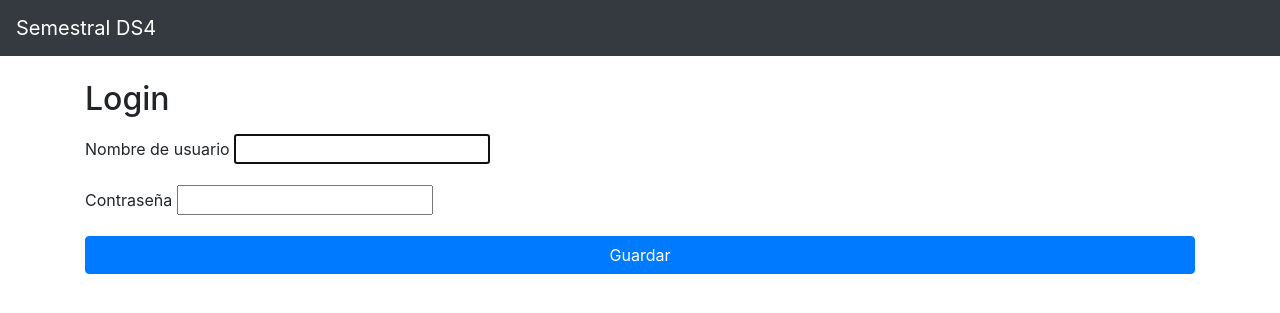
After one commit to ErickAgrazal/django-docker-semestral, a Django app: page /login/ in a window 1280 px wide. The commit adds this page. Shown: the top 313 px of the page. Run offline with Django 3.2, Linux system fonts and the light colour scheme; some libraries are stand-ins or nearby versions.

Commit message:
Añadido login y logout.

```diff
--- a/src/src/settings.py
+++ b/src/src/settings.py
@@ -146,3 +146,7 @@ STATICFILES_DIRS = (
 
 MEDIA_URL = '/media/'
 MEDIA_ROOT = os.path.join(BASE_DIR, 'media')
+
+# Login
+LOGIN_REDIRECT_URL = '/'
+LOGIN_URL = '/login/'
--- a/src/src/urls.py
+++ b/src/src/urls.py
@@ -15,12 +15,16 @@ Including another URLconf
 """
 from django.conf.urls import url
 from django.contrib import admin
+from django.contrib.auth import views as auth_views
+from django.contrib.auth.decorators import login_required
 
 from apps.dashboard.views import DashboardView
 
 
 urlpatterns = [
-    url(r'^$', DashboardView.as_view()),
+    url(r'^$', login_required(DashboardView.as_view()), name='dashboard'),
 
+    url(r'^login/$', auth_views.login, name='login'),
+    url(r'^logout/$', auth_views.logout, {'next_page': '/'}, name='logout'),
     url(r'^admin/', admin.site.urls),
 ]
--- a/src/templates/base.html
+++ b/src/templates/base.html
@@ -19,11 +19,11 @@
   <body>
 
     <nav class="navbar navbar-expand-md navbar-dark bg-dark fixed-top">
-      <a class="navbar-brand" href="#">Navbar</a>
+      <a class="navbar-brand" href="#">Semestral DS4</a>
       <button class="navbar-toggler" type="button" data-toggle="collapse" data-target="#navbarsExampleDefault" aria-controls="navbarsExampleDefault" aria-expanded="false" aria-label="Toggle navigation">
         <span class="navbar-toggler-icon"></span>
       </button>
-
+      {% if user.is_authenticated %}
       <div class="collapse navbar-collapse" id="navbarsExampleDefault">
         <ul class="navbar-nav mr-auto">
           <li class="nav-item active">
@@ -44,11 +44,12 @@
             </div>
           </li>
         </ul>
-        <form class="form-inline my-2 my-lg-0">
-          <input class="form-control mr-sm-2" type="text" placeholder="Search" aria-label="Search">
-          <button class="btn btn-outline-success my-2 my-sm-0" type="submit">Search</button>
-        </form>
       </div>
+      <form method="POST" action="{% url 'logout' %}" class="form-inline mt-2 mt-md-0">
+          {% csrf_token %}
+          <button class="btn btn-outline-danger my-2 my-sm-0" type="submit">Cerrar Sesión</button>
+      </form>
+      {% endif %}
     </nav>
 
     <main role="main" class="container">
@@ -65,5 +66,6 @@
     <script src='{% static "vendor/jquery/jquery.min.js" %}'></script>
     <script src='{% static "vendor/popper/popper.min.js" %}'></script>
     <script src='{% static "vendor/bootstrap/js/bootstrap.min.js" %}'></script>
+    {% block extra-js %}{% endblock %}
   </body>
 </html>
--- /dev/null
+++ b/src/templates/registration/login.html
@@ -0,0 +1,28 @@
+{% extends 'base.html' %}
+
+{% block title %}Login{% endblock %}
+
+{% block content %}
+  <h2>Login</h2>
+  <form method="POST">
+      {% csrf_token %}
+      {% for error in form.non_field_errors %}
+      <div class="form-group has-errors text-danger small">
+          {{error}}
+      </div>
+      {% endfor %}
+
+      {% for field in form %}
+      <div class="form-group has-errors text-danger small">
+          {{field.errors}}
+      </div>
+
+      <div class="form-group">
+        <label for="{{field.name}}">{{field.label}}</label>
+        {{field}}
+      </div>
+
+      {% endfor %}
+      <button type="submit" class="btn btn-primary" style="width:100%">Guardar</button>
+  </form>
+{% endblock %}
```
Also changed, not shown: README.md, src/apps/asignaturas/migrations/0002_auto_20171210_0215.py (added).
